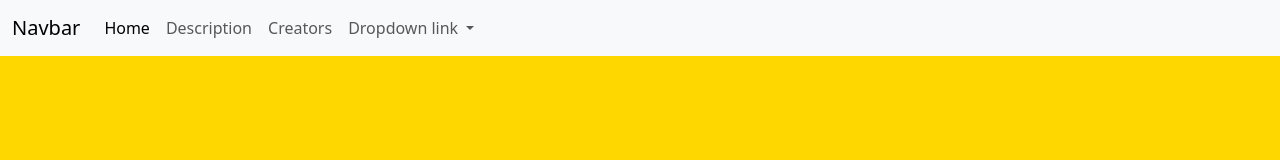
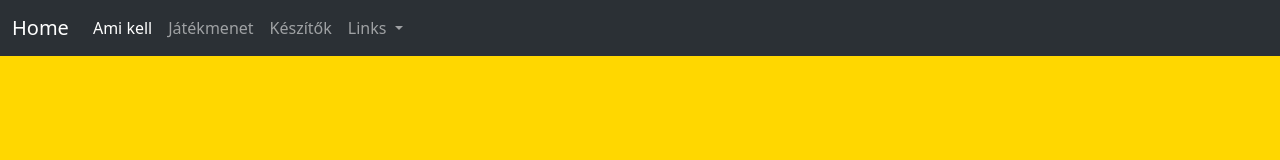
Before and after one commit to PrimePaladin/Aszfaltos-Jatek, a plain HTML site: page Aszfalt Játék/index.html in a window 1280 px wide. Drawn offline with nearby package versions, Linux system fonts and the light colour scheme.

Commit message:
Update index.html

```diff
--- a/Aszfalt Játék/index.html
+++ b/Aszfalt Játék/index.html
@@ -8,37 +8,36 @@
 <link rel="stylesheet" href="style.css">
 </head>
 <body>
-    <nav class="navbar navbar-expand-lg bg-body-tertiary">
+    <nav class="navbar bg-dark navbar-expand-lg bg-body-tertiary" data-bs-theme="dark">
         <div class="container-fluid">
-          <a class="navbar-brand" href="#">Navbar</a>
+          <a class="navbar-brand" href="test.html">Home</a>
           <button class="navbar-toggler" type="button" data-bs-toggle="collapse" data-bs-target="#navbarNavDropdown" aria-controls="navbarNavDropdown" aria-expanded="false" aria-label="Toggle navigation">
             <span class="navbar-toggler-icon"></span>
           </button>
           <div class="collapse navbar-collapse" id="navbarNavDropdown">
             <ul class="navbar-nav">
               <li class="nav-item">
-                <a class="nav-link active" aria-current="page" href="#">Home</a>
+                <a class="nav-link active" aria-current="page" href="#">Ami kell</a>
               </li>
               <li class="nav-item">
-                <a class="nav-link" href="#">Description</a>
+                <a class="nav-link" href="index2.html">Játékmenet</a>
               </li>
               <li class="nav-item">
-                <a class="nav-link" href="#">Creators</a>
+                <a class="nav-link" href="#">Készítők</a>
+              </li>
               </li>
               <li class="nav-item dropdown">
                 <a class="nav-link dropdown-toggle" href="#" role="button" data-bs-toggle="dropdown" aria-expanded="false">
-                  Dropdown link
+                  Links
                 </a>
                 <ul class="dropdown-menu">
                   <li><a class="dropdown-item" href="#">Pictures link</a></li>
                   <li><a class="dropdown-item" href="#">Table link</a></li>
-                  <li><a class="dropdown-item" href="#"></a></li>
                 </ul>
               </li>
             </ul>
           </div>
         </div>
       </nav>
-    <script src="https://cdn.jsdelivr.net/npm/bootstrap@5.3.3/dist/js/bootstrap.bundle.min.js" integrity="sha384-YvpcrYf0tY3lHB60NNkmXc5s9fDVZLESaAA55NDzOxhy9GkcIdslK1eN7N6jIeHz" crossorigin="anonymous"></script>
 </body>
 </html>
```
